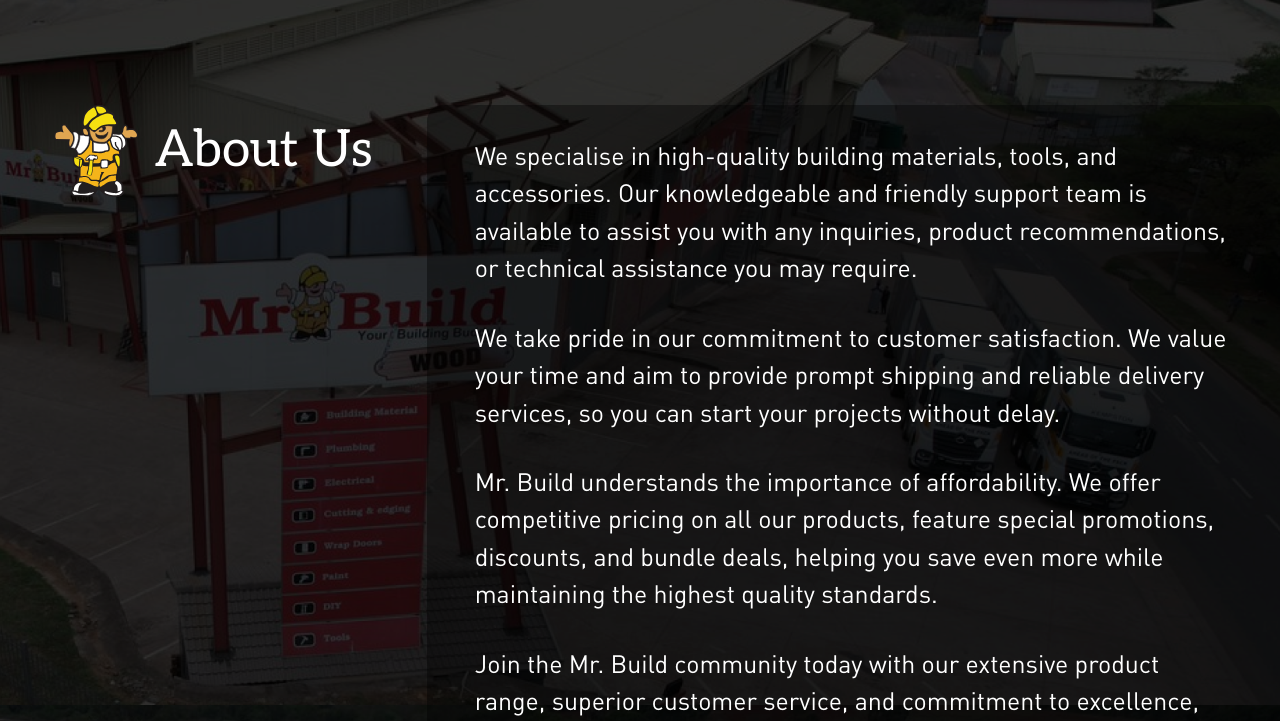
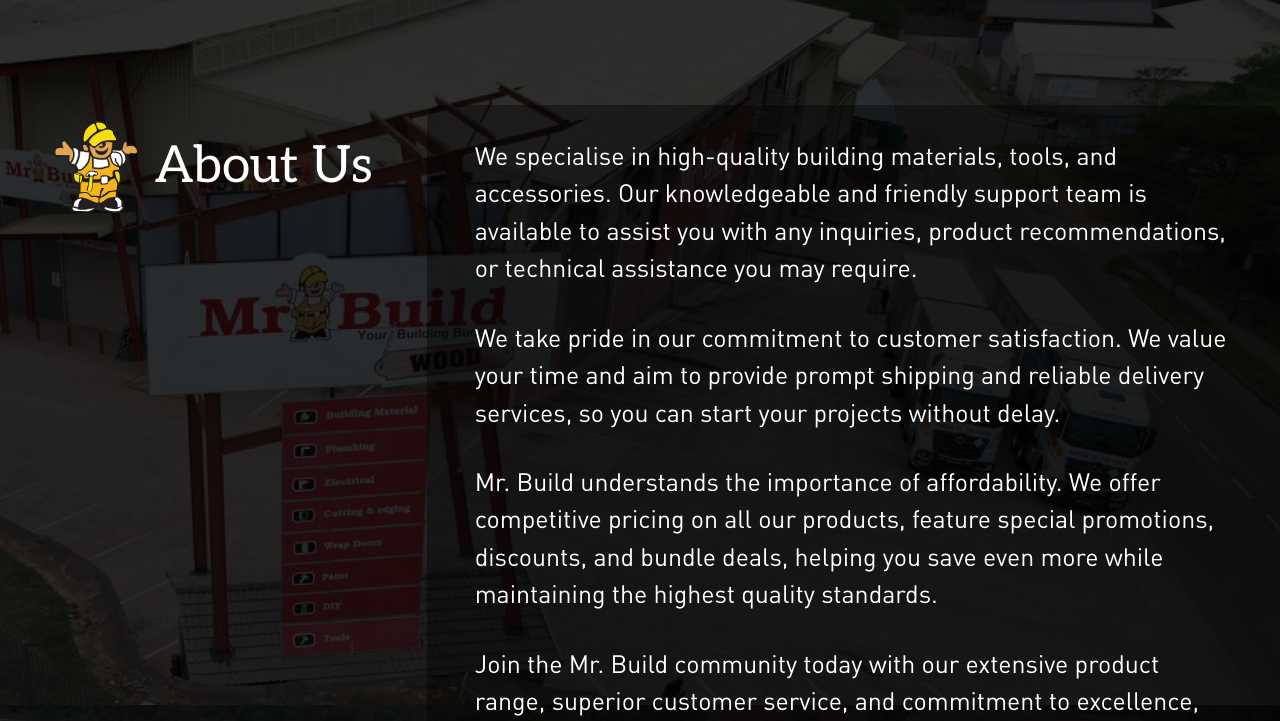
Before and after one commit to Psyfo/mrbuild-web, a Next.js app: page / in a window 1280 px wide. Shown: the part 895-1616 px from the top of the page. Built offline with nearby package versions, Linux system fonts and the light colour scheme.

Commit message:
Refactor AboutSection component to update section heading margin

```diff
--- a/src/app/components/AboutSection/AboutSection.tsx
+++ b/src/app/components/AboutSection/AboutSection.tsx
@@ -6,7 +6,7 @@ const AboutSection: React.FC = () => {
     <section id='about' className='bg-black'>
       <div className="flex flex-col lg:flex-row w-full bg-[url('/images/about/mb_about_bg.png')] bg-cover bg-center bg-opacity-20 parallax">
         {/* Section Heading */}
-        <div className='lg:w-1/3 mt-[8rem] lg:mt-[12.5rem] mb-[2rem] '>
+        <div className='lg:w-1/3 mt-[12rem] lg:mt-[13.5rem] mb-[2rem] '>
           <SectionHeading title='About Us' />
         </div>
 
```
